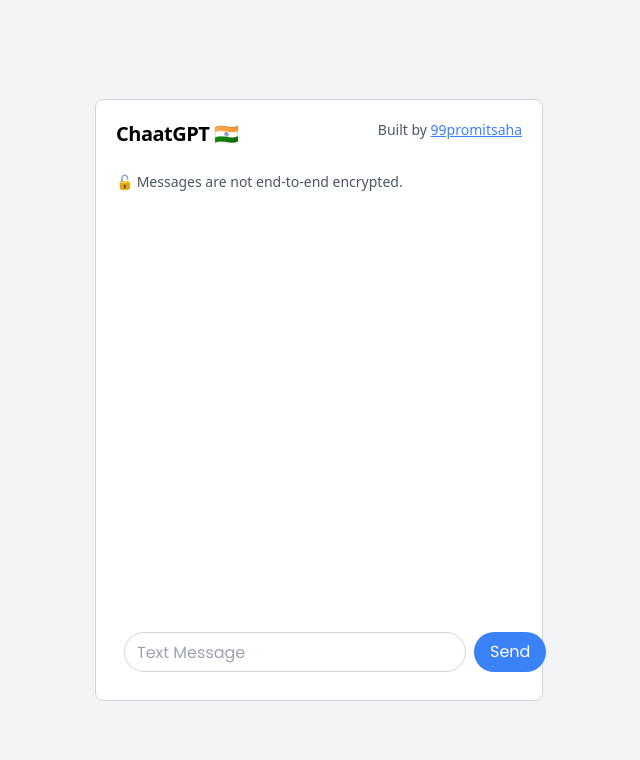
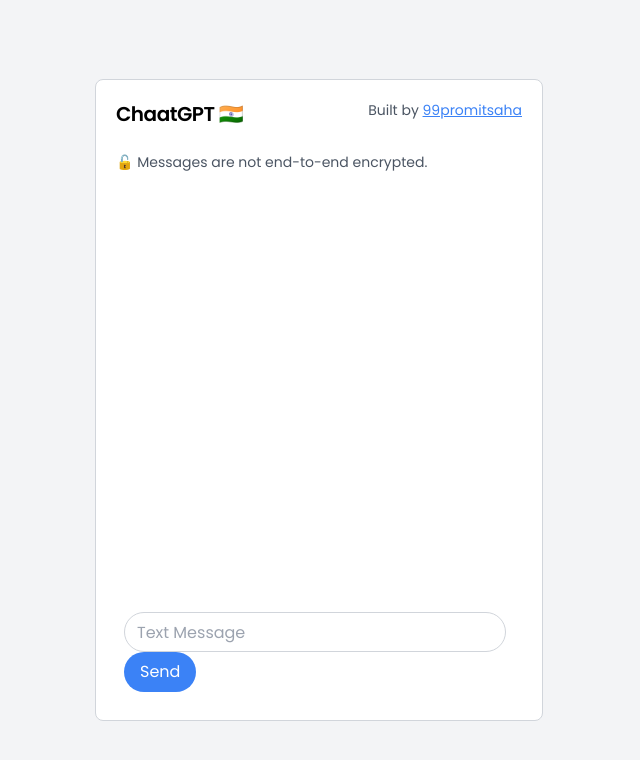
Before and after one commit to 99promitsaha/chatbot, a React (Create React App) app: page / in a window 1280 px wide. Shown: the top 760 px of the page, without its empty margins (321-961 px from the left). Built offline with nearby package versions, Linux system fonts and the light colour scheme.

Commit message:
Add sarcastic system message and update font styles

```diff
--- a/src/components/OpenAIComponent.js
+++ b/src/components/OpenAIComponent.js
@@ -58,6 +58,10 @@
           model: "gpt-3.5-turbo",
           max_tokens: 150,
           messages: [
+            {
+              role: "system",
+              content: "Please respond in a sarcastic yet informative way! Add emoji's in your answer to make it more fun!",
+            },
             ...previousMessages,
             {
               role: "user",
@@ -87,8 +91,16 @@
     <div className="fixed inset-0 flex items-center justify-center bg-gray-100">
       <div className="bg-white p-5 rounded-lg border border-gray-300 w-full max-w-md">
         <div className="flex justify-between mb-6">
-          <h2 className="font-semibold text-xl tracking-tight">ChaatGPT 🇮🇳</h2>
-          <p className="text-sm text-gray-600">
+          <h2
+            className="font-semibold text-xl tracking-tight"
+            style={{ fontFamily: "Poppins" }}
+          >
+            ChaatGPT 🇮🇳
+          </h2>
+          <p
+            className="text-sm text-gray-600"
+            style={{ fontFamily: "Poppins" }}
+          >
             Built by{" "}
             <a href="https://twitter.com/99promitsaha">
               <span className="underline text-blue-500">99promitsaha</span>
@@ -97,7 +109,10 @@
         </div>
         {/* Initial message section */}
         <div className="mb-6">
-          <p className="text-sm text-gray-600">
+          <p
+            className="text-sm text-gray-600"
+            style={{ fontFamily: "Poppins" }}
+          >
             🔓 Messages are not end-to-end encrypted.
           </p>
         </div>
@@ -121,7 +136,7 @@
                         : "text-gray-900"
                     } dark:text-white`}
                   >
-                    {msg.role === "assistant" ? "OpenAI" : "You"}
+                    {msg.role === "assistant" ? "ChaatGPT Bhai" : "You"}
                   </span>
                   <span className="text-sm font-normal text-gray-500 dark:text-gray-400">
                     {new Date().toLocaleDateString()}{" "}
@@ -146,12 +161,12 @@
         </div>
 
         <form
-          className="flex justify-between items-center bg-white-200 rounded-md p-2"
+          className="flex flex-wrap items-center justify-between bg-white-200 rounded-md p-2"
           onSubmit={handleFormSubmit}
         >
           <input
             type="text"
-            className="flex-1 h-10 px-3 rounded-full border border-gray-300"
+            className="flex-1 h-10 px-3 rounded-full border border-gray-300 mb-4 md:mb-0 md:mr-2"
             placeholder="Text Message"
             value={prompt}
             onChange={handlePromptChange}
@@ -160,7 +175,7 @@
           />
           <button
             type="submit"
-            className={`ml-2 px-4 py-2 bg-blue-500 text-white rounded-full hover:bg-blue-600 ${
+            className={`w-full md:w-auto px-4 py-2 bg-blue-500 text-white rounded-full hover:bg-blue-600 ${
               loading ? "cursor-not-allowed" : ""
             }`}
             style={{ fontFamily: "Poppins" }}
```
